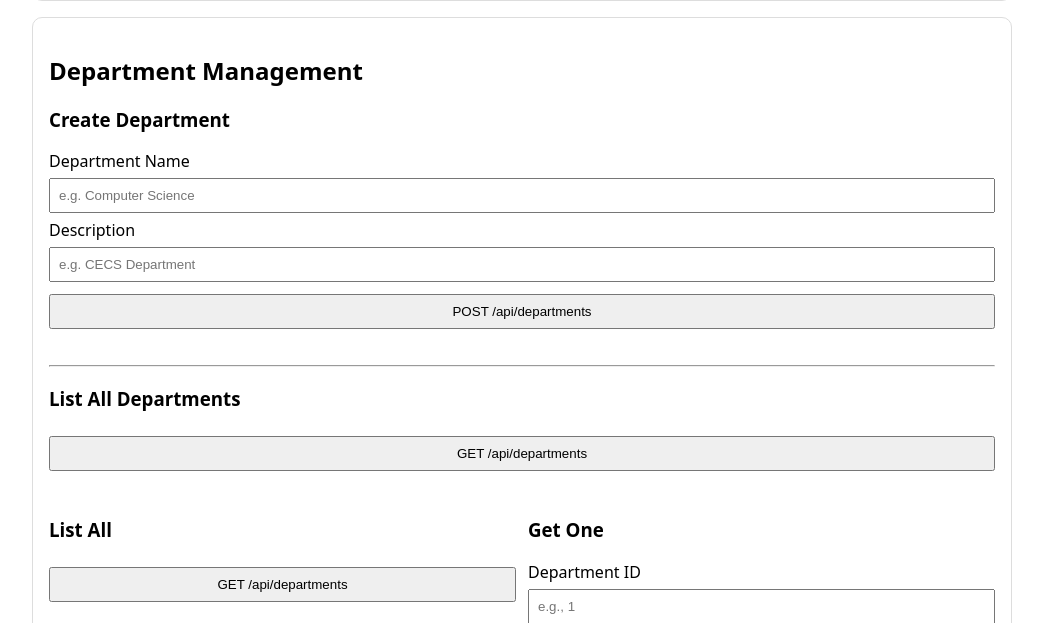
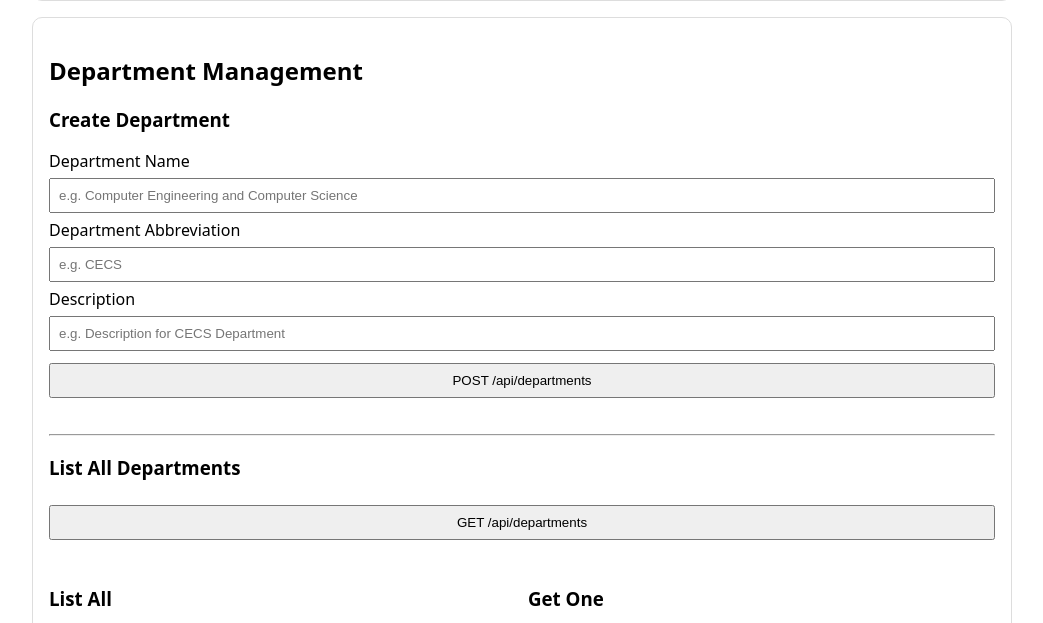
Before and after one commit to erictran739/StudentNest, a Spring Boot app: page /auth-test in a window 1280 px wide. Shown: the part 1417-2040 px from the top of the page, without its empty margins (118-1161 px from the left). Run offline with Spring Boot 4, Linux system fonts and the light colour scheme; some of the project's set-up classes (security, data sources, template engines, error pages and the like) are left out, and stand-ins take their place.

Commit message:
Fixed typos for function calls

```diff
--- a/backend/src/main/resources/static/auth-test.html
+++ b/backend/src/main/resources/static/auth-test.html
@@ -149,15 +149,16 @@
 
     <!-- Create -->
     <h3>Create Department</h3>
-    <label>Department Name</label><input id="d_name" placeholder="e.g. Computer Science"><br>
-    <label>Description</label><input id="d_desc" placeholder="e.g. CECS Department"><br>
-    <button onclick="createDepartment()">POST /api/departments</button>
+    <label>Department Name</label><input id="d_name" placeholder="e.g. Computer Engineering and Computer Science"><br>
+    <label>Department Abbreviation</label><input id="d_abbr" placeholder="e.g. CECS"><br>
+    <label>Description</label><input id="d_desc" placeholder="e.g. Description for CECS Department"><br>
+    <button onclick="deptCreate()">POST /api/departments</button>
     <br><br>
 
     <hr/>
 
     <h3>List All Departments</h3>
-    <button onclick="listDepartments()">GET /api/departments</button>
+    <button onclick="deptList()">GET /api/departments</button>
     <br><br>
 
     <!-- List / Get -->
@@ -222,6 +223,7 @@
     async function deptCreate() {
         const body = {
             name: document.getElementById('d_name').value.trim(),
+            abbreviation: document.getElementById('d_abbr').value.trim(),
             description: document.getElementById('d_desc').value.trim()
         };
         const r = await fetch(`${API}/api/departments`, {
```
